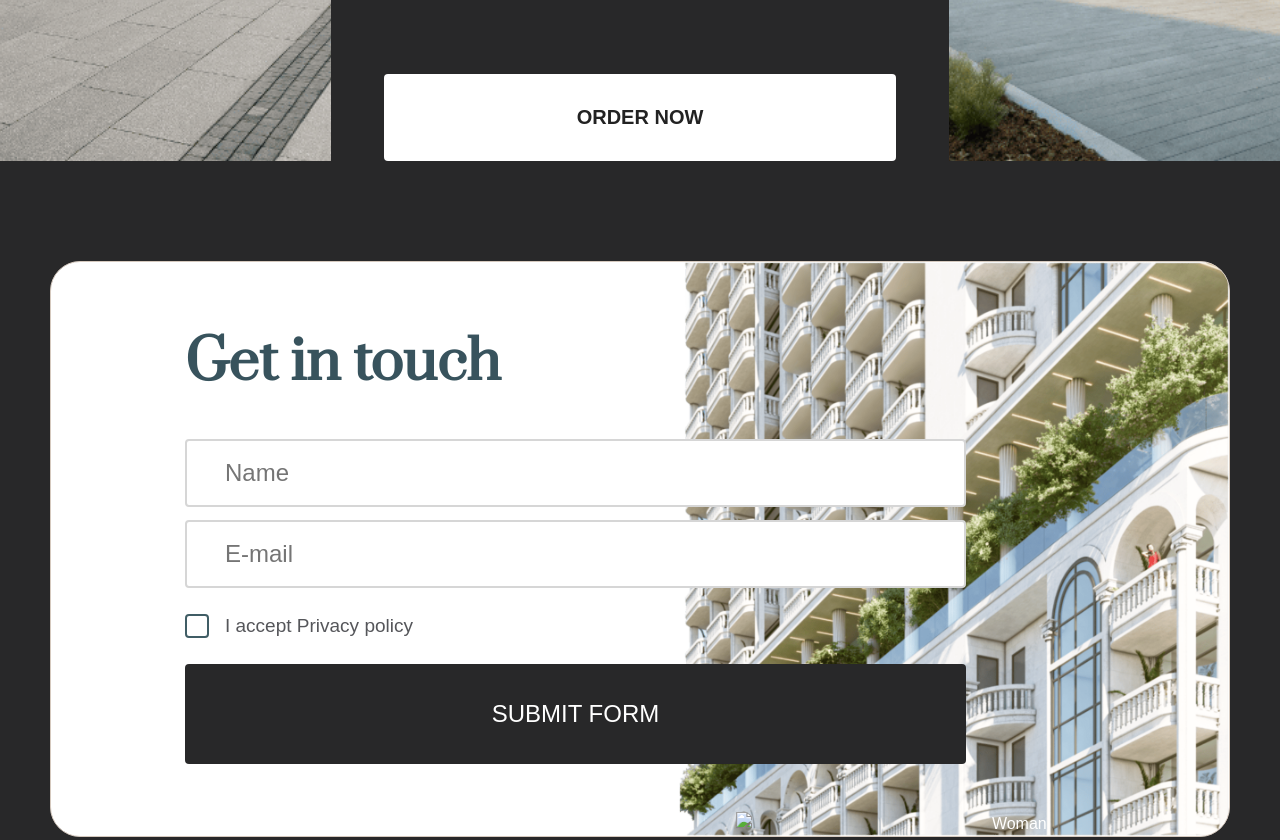
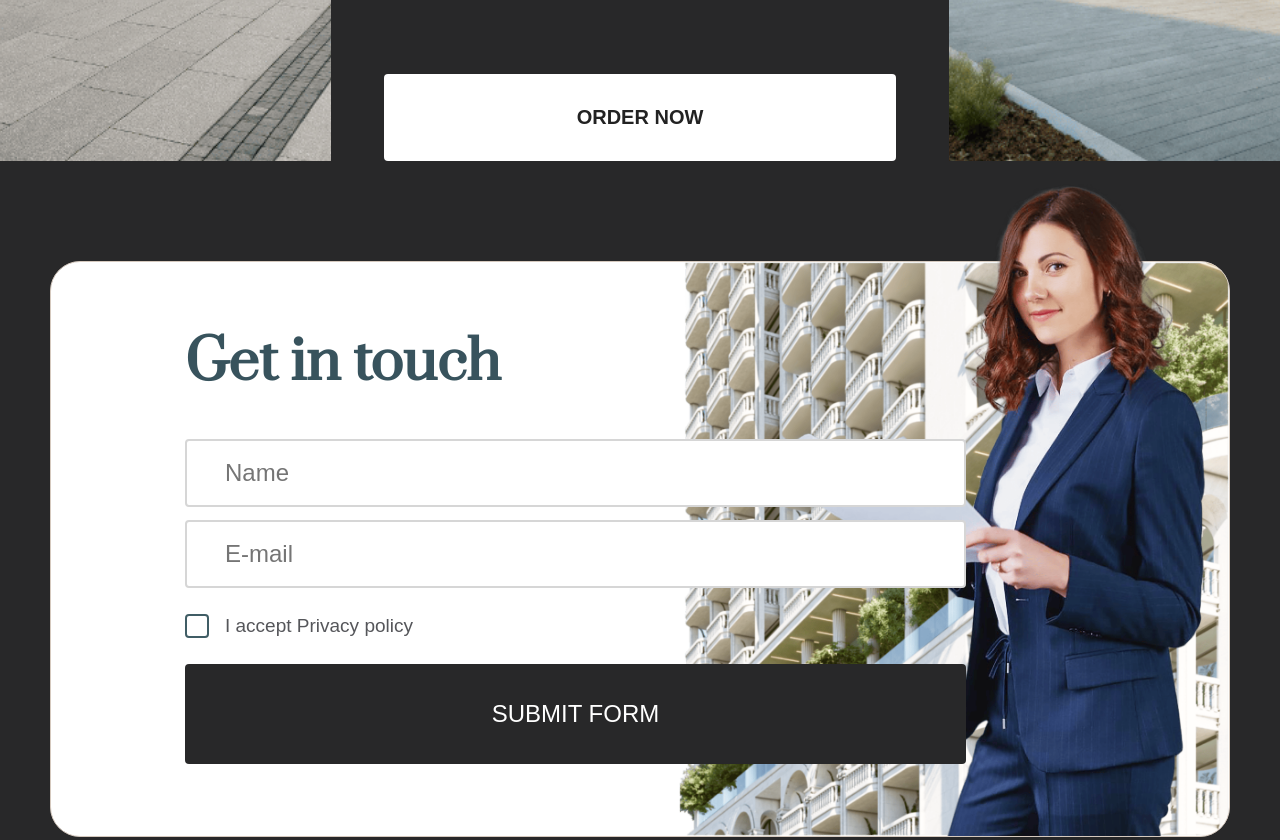
Before and after one commit to enstrteam/MST, a plain HTML site: page index.html in a window 1280 px wide. Shown: the part 2460-3300 px from the top of the page. Drawn offline with Linux system fonts and the light colour scheme.

Commit message:
modified:   index.html

```diff
--- a/index.html
+++ b/index.html
@@ -151,7 +151,7 @@
               </form>
             </div>
             <img
-              src=."assets/images/woman.webp"
+              src="./assets/images/woman.webp"
               alt="Woman"
               class="contact-image woman-image"
             />
```
